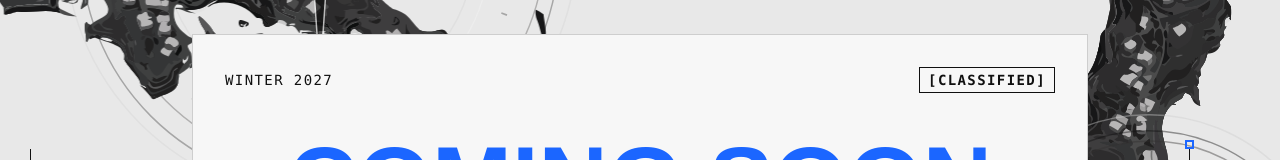
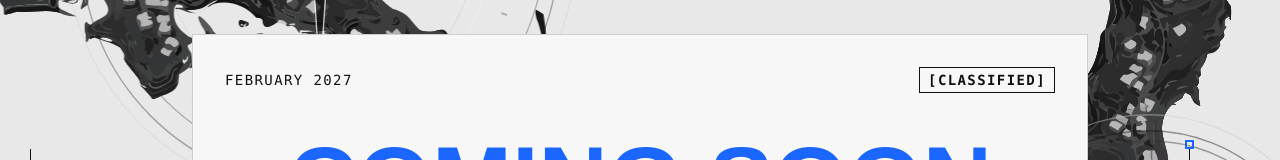
Before and after one commit to uw-datasci/cxc, a Next.js app: page / in a window 1280 px wide. Shown: the part 282-442 px from the top of the page. Built offline with nearby package versions, Linux system fonts and the light colour scheme; a web font is replaced by a local one.

Commit message:
Update DossierPanel.tsx

```diff
--- a/components/home/DossierPanel.tsx
+++ b/components/home/DossierPanel.tsx
@@ -12,7 +12,7 @@ export function DossierPanel() {
     >
       <div className="flex flex-wrap items-center justify-between gap-2 font-mono text-sm tracking-widest uppercase">
         <span className="flex items-center gap-3">
-          <ScrambleText text="WINTER 2027" delay={300} duration={350} monospace />
+          <ScrambleText text="FEBRUARY 2027" delay={300} duration={350} monospace />
         </span>
         <span className="border border-foreground px-2 py-0.5 font-bold">
           <ScrambleText text="[Classified]" delay={350} duration={400} monospace />
```
